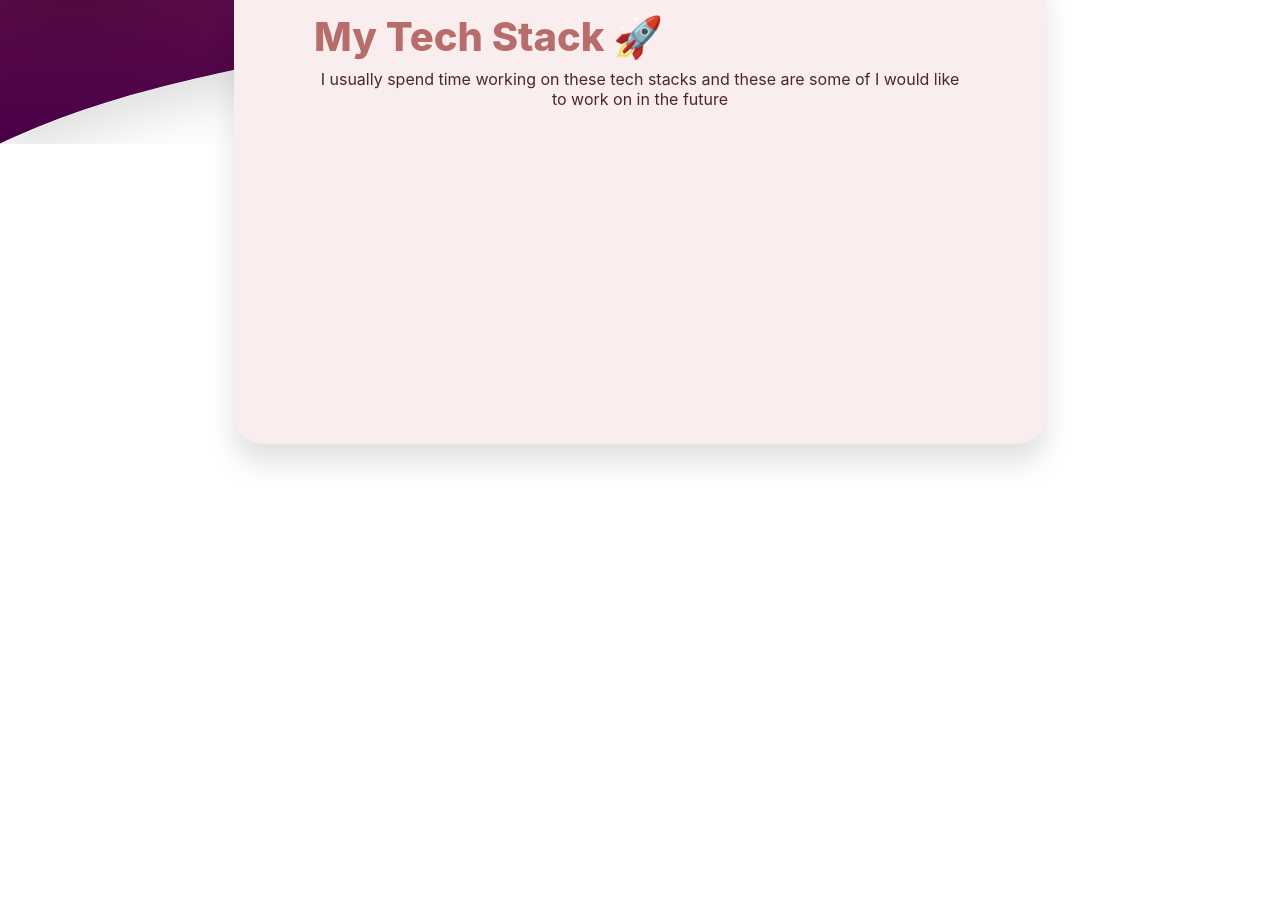
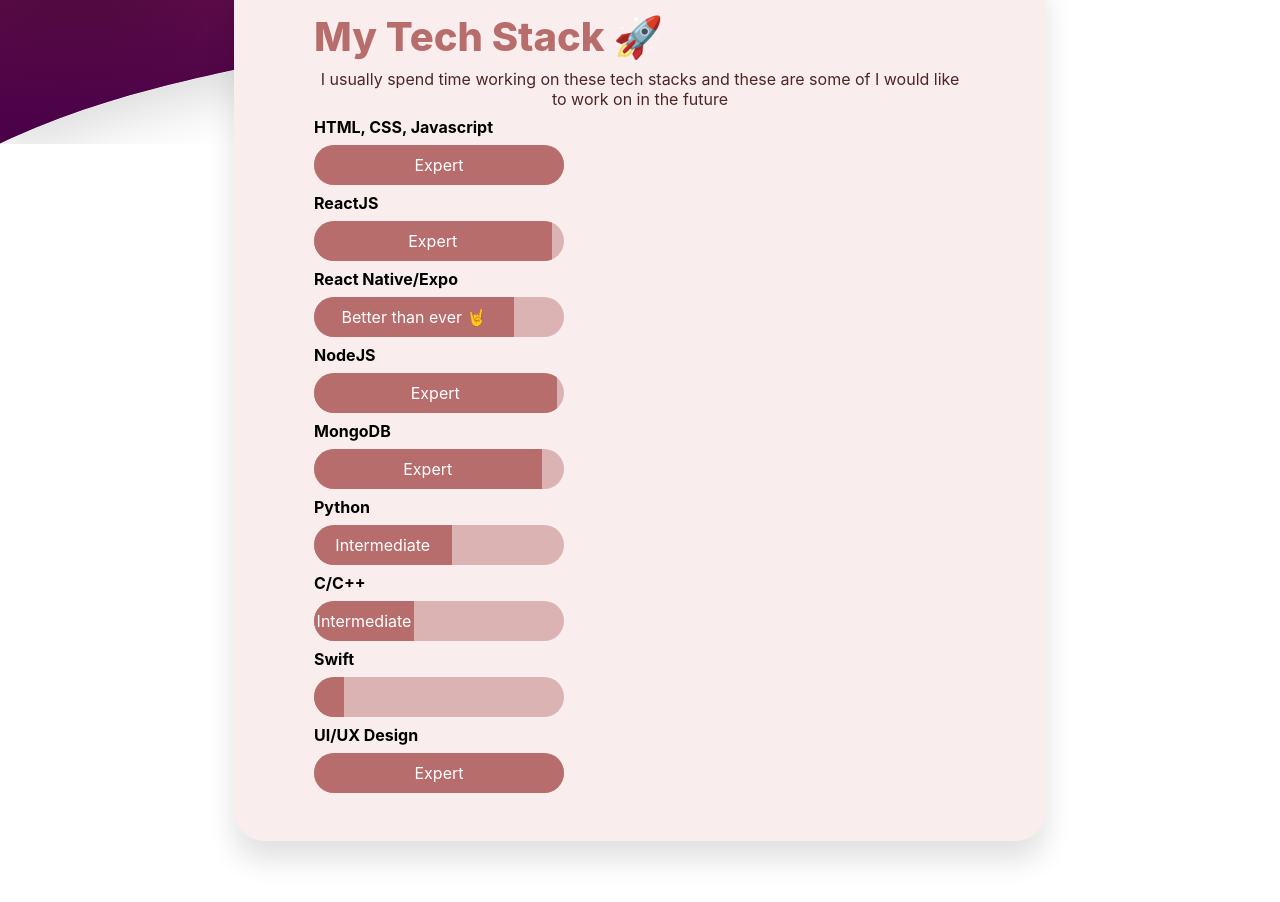
Before and after one commit to haneenmahd/haneenmahd.github.io, a React (Vite) app: page / in a window 1280 px wide. Shown: the part 766-1668 px from the top of the page. Before the commit the page ends 1318 px from the top, so only its background shows below. Built offline with nearby package versions, Linux system fonts and the light colour scheme.

Commit message:
completed my tech stack

```diff
--- a/src/components/MyTechStack.jsx
+++ b/src/components/MyTechStack.jsx
@@ -1,5 +1,6 @@
 import React from 'react';
 import styled from "styled-components";
+import { keyframes } from 'styled-components';
 
 const Container = styled.div`
     min-height: 50vh;
@@ -35,11 +36,86 @@ const Paragraph = styled.p`
     color: #4b2727;
 `;
 
+const ProgressAnimation = keyframes`
+    from {
+        width: 0;
+    }
+`;
+
+const Progress = styled.div`
+    position: relative;
+    height: 40px;
+    width: 250px;
+    background: #b86d6d75;
+    border-radius: 40px;
+    overflow: hidden;
+
+    &::before {
+        content: "${p => p.altText}";
+        display: flex;
+        align-items: center;
+        justify-content: center;
+        height: 40px;
+        width: ${p => p.value}%;
+        background: #b86d6d;
+        color: #fff;
+        position: absolute;
+        top: 0;
+        left: 0;
+        animation: ${ProgressAnimation} 1s ease-in-out;
+    }
+`;
+
+const SkillContainer = styled.div`
+    text-align: left;
+    margin: 20px 0;
+
+    @media screen and (max-width: 600px) {
+        text-align: center;
+    }
+`;
+
 export default function MyTechStack() {
   return (
       <Container>
          <Header>My Tech Stack 🚀</Header>
          <Paragraph>I usually spend time working on these tech stacks and these are some of I would like to work on in the future</Paragraph>
+         <SkillContainer>
+             <h4>HTML, CSS, Javascript</h4>
+             <Progress altText="Expert" value={100} />
+         </SkillContainer>
+         <SkillContainer>
+             <h4>ReactJS</h4>
+             <Progress altText="Expert" value={95} />
+         </SkillContainer>
+         <SkillContainer>
+             <h4>React Native/Expo</h4>
+             <Progress altText="Better than ever 🤘" value={80} />
+         </SkillContainer>
+         <SkillContainer>
+             <h4>NodeJS</h4>
+             <Progress altText="Expert" value={97} />
+         </SkillContainer>
+         <SkillContainer>
+             <h4>MongoDB</h4>
+             <Progress altText="Expert" value={91} />
+         </SkillContainer>
+         <SkillContainer>
+             <h4>Python</h4>
+             <Progress altText="Intermediate" value={55} />
+         </SkillContainer>
+         <SkillContainer>
+             <h4>C/C++</h4>
+             <Progress altText="Intermediate" value={40} />
+         </SkillContainer>
+         <SkillContainer>
+             <h4>Swift</h4>
+             <Progress value={12} />
+         </SkillContainer>
+         <SkillContainer>
+             <h4>UI/UX Design</h4>
+             <Progress altText="Expert" value={100} />
+         </SkillContainer>
       </Container>
   );
 }
```
